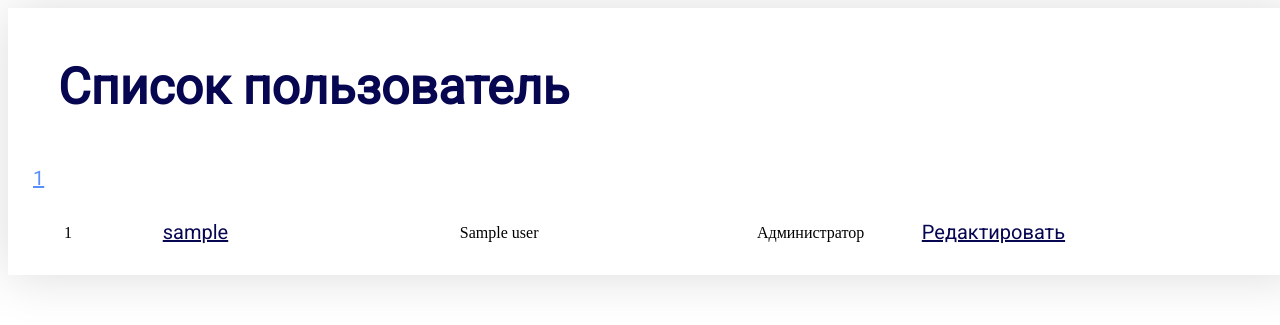
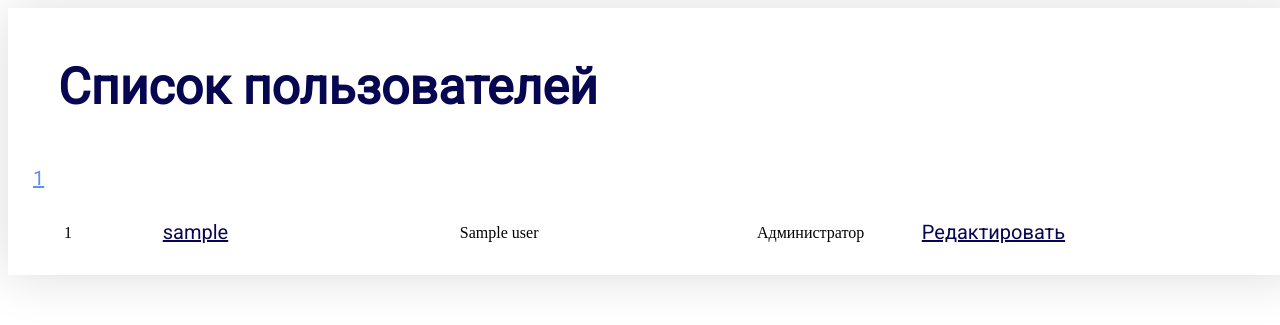
Before and after one commit to cawaulitra/localhost, a PHP site: template application/views/users_admin_view.php in a window 1280 px wide. Shown: the top 325 px of the page. Run offline with PHP 8.4, Linux system fonts and the light colour scheme; the template is opened without the code that fills it: most values are stand-ins (such as "Sample title", 1, 10 or a date in 2020).

Commit message:
Update users_admin_view.php

```diff
--- a/application/views/users_admin_view.php
+++ b/application/views/users_admin_view.php
@@ -62,7 +62,7 @@
 </style>
 <div class="content-ticket">
     <div class="plane">
-    <p class="text">Список пользователь</p>
+    <p class="text">Список пользователей</p>
     </div>
     <div class="ticket">
         <div class="pagination">
```
